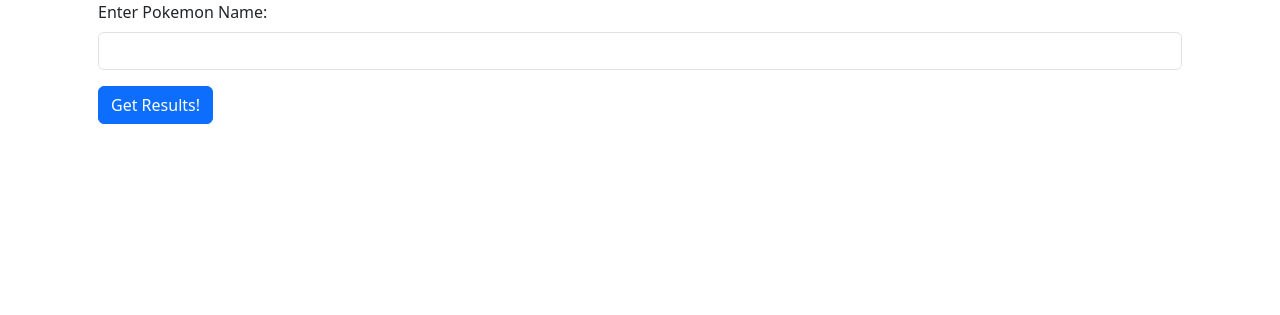
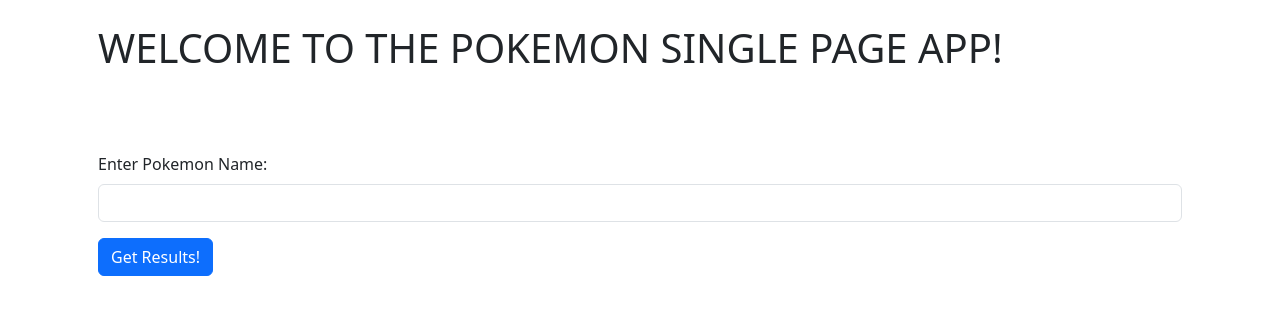
Before and after one commit to 9000HAL/HW_WEEK-5-FLASK-Day-1_fresh.file, a Flask app: page /pokemon_name in a window 1280 px wide. Shown: the top 315 px of the page. Run offline with Flask 3, Linux system fonts and the light colour scheme.

Commit message:
monday am revises

```diff
--- a/app.py
+++ b/app.py
@@ -11,7 +11,7 @@
 def pokemon_name():
     pokemon_data = None
     if request.method == 'POST':
-        pokemon_name = request.form.get('pokemon_name').lower() # for case-insensitive but still not working tho?
+        pokemon_name = request.form.get('pokemon_name').lower() # for case-insensitive issue
         pokemon_data = get_pokemon_data(pokemon_name)
     return render_template('pokemon_name.html', title='Pokemon Page', pokemon_data=pokemon_data)
 
--- a/templates/pokemon_name.html
+++ b/templates/pokemon_name.html
@@ -7,7 +7,7 @@
 {% block content %}
 <form method="POST" class="px-3">
     <div class="mb-3">
-      <label for="pokemon_name" class="form-label">Enter Pokemon Name: </label>
+      <label for="pokemon_name" class="form-label"><br><b><h1>WELCOME TO THE POKEMON SINGLE PAGE APP!</h1></b><br><br><br>Enter Pokemon Name: </label>
       <input type="text" class="form-control" id="pokemon_name" name="pokemon_name">
     </div>
     <button type="submit" class="btn btn-primary">Get Results!</button>
```
